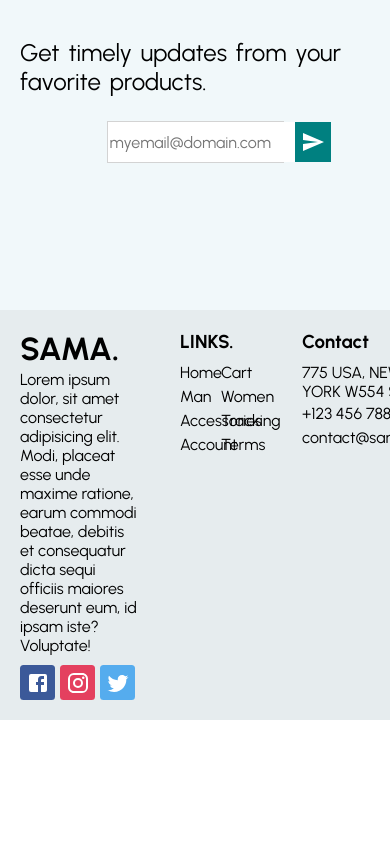
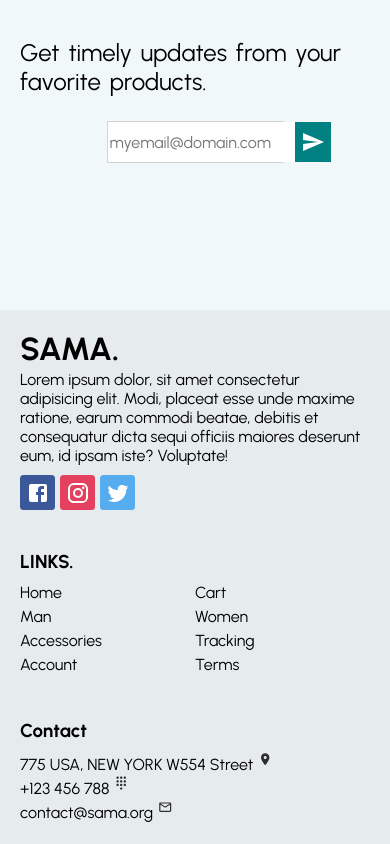
Before and after one commit to fetahokey/reactjs-node-eCommerce, a React (Create React App) app: page / in a window 390 px wide. Shown: the part 5133-5977 px from the top of the page. Before the commit the page ends 5853 px from the top, so only its background shows below. Built offline with nearby package versions, Linux system fonts and the light colour scheme.

Commit message:
Responsive footer

```diff
--- a/src/components/Footer.tsx
+++ b/src/components/Footer.tsx
@@ -1,5 +1,6 @@
 import styled from 'styled-components'
 import { Facebook, Instagram, Twitter, MailOutline, Room, Dialpad } from '@mui/icons-material';
+import { mobile } from '../responsive';
 
 interface props {
     bgColor: string;
@@ -8,6 +9,7 @@ interface props {
 const Container = styled.div`
     display: flex;
     background-color: #e6ecee;
+    ${mobile({ flexDirection: "column" })}
 
 `;
 const Left = styled.div`
```
